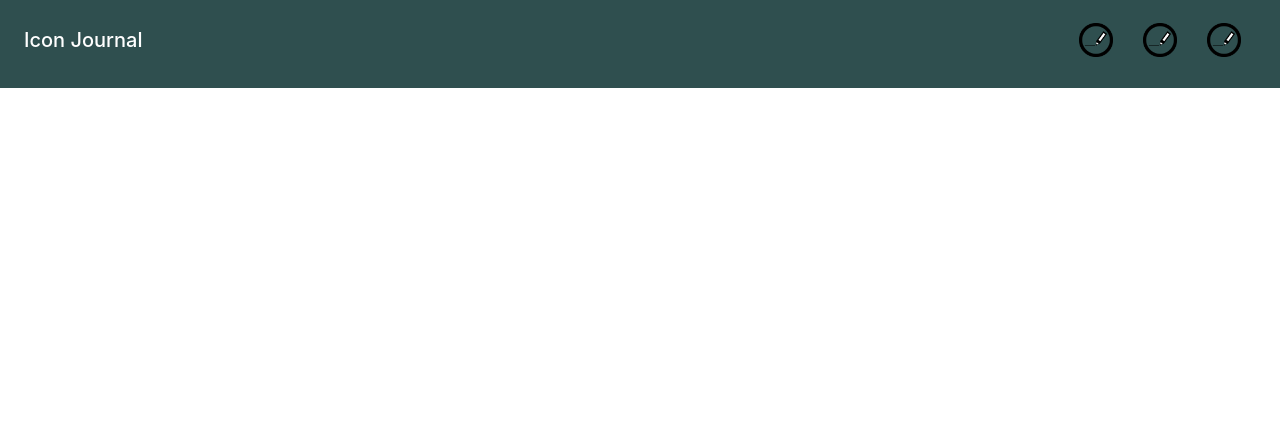
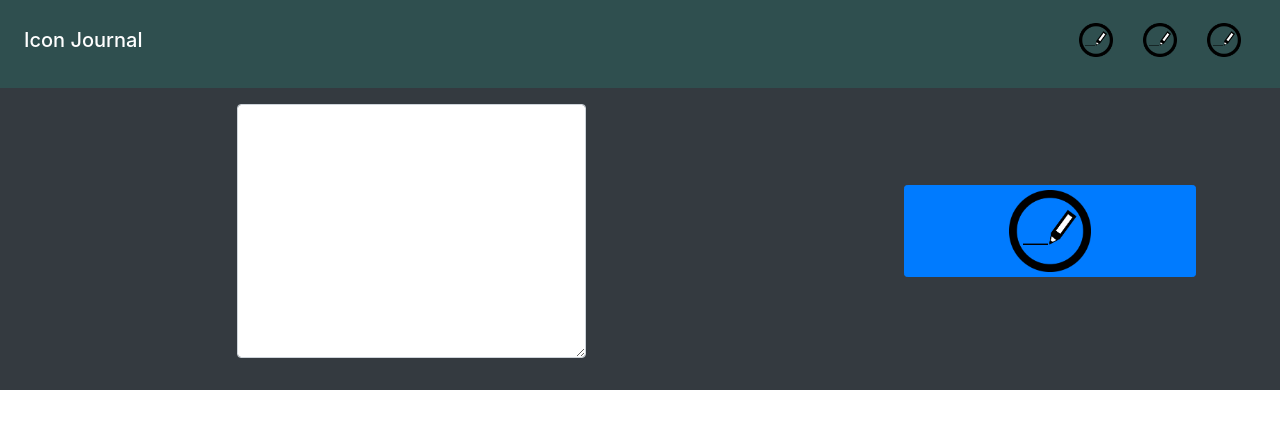
Before and after one commit to keivanmojmali/icon-journal, a plain HTML site: page index.html in a window 1280 px wide. Drawn offline with nearby package versions, Linux system fonts and the light colour scheme.

Commit message:
finsihed the journal entry page prelim - will work on the journal view next

```diff
--- a/css/style.css
+++ b/css/style.css
@@ -17,6 +17,14 @@ body {
   padding: 15px;
 }
 
+.img-btn {
+  width: 30%;
+}
+
+.button-width {
+  width: 60%;
+}
+
 .nav-styling {
   width: 100%;
   background-color: darkslategray;
--- a/index.html
+++ b/index.html
@@ -66,6 +66,9 @@
     </div>
   </div>
 
+
+  <div class="container-fluid p-0">
+
     <div class="container-fluid p-0 nav-styling">
       <div class="pl-4">
         <h5>Icon Journal</h5>
@@ -81,6 +84,29 @@
           <img src="./Images/add-entry-pencil-black.png" alt="icon-three" class="img-nav">
         </li>
       </ul>
+    </div>
+
+
+    <div class="container-fluid bg-dark p-3">
+      <div class="row">
+        <div class="col">
+          <div class="form">
+            <div class="row justify-content-center align-items-center d-flex">
+              <div class="form-group">
+                <textarea name="journal" id="entry" cols="30" rows="10" class="form-control"></textarea>
+              </div>
+            </div>
+          </div>
+        </div>
+        <div class="row d-flex justify-content-center align-items-center">
+          <div class="form-group d-flex justify-content-center align-items-center">
+            <button class="btn btn-sm btn-primary button-width"> <img src="./Images/add-entry-pencil-black.png"
+                alt="sub-icon" class="img-btn"></button>
+          </div>
+        </div>
+      </div>
+    </div>
+  </div>
   </div>
 
 
```
Lines whose indentation alone changed are shown as unchanged.
